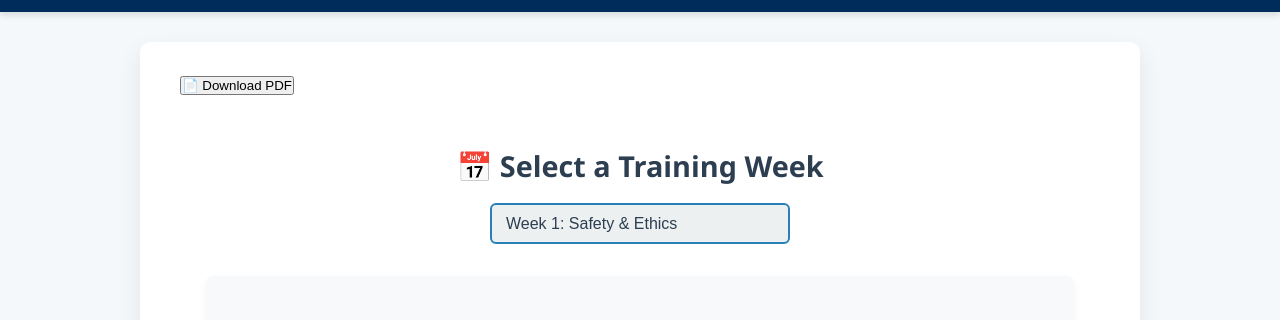
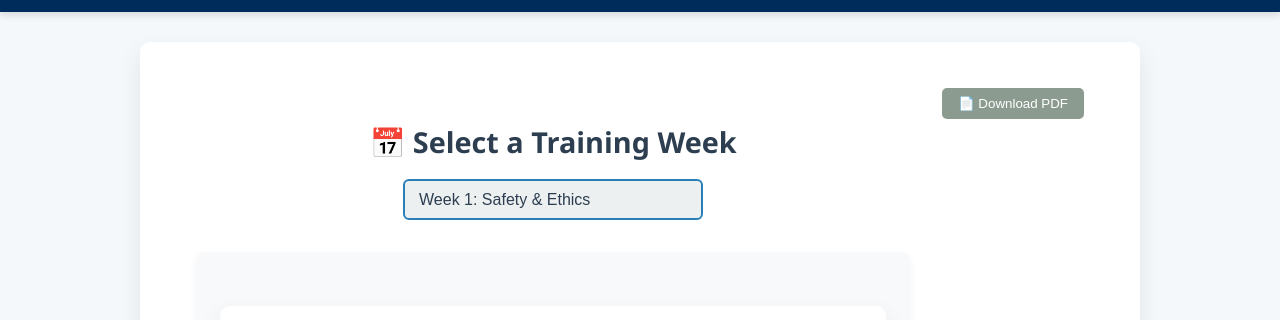
Before and after one commit to skill-assunnah/automotive-course, a plain HTML site: page daily-module.html in a window 1280 px wide. Shown: the part 54-374 px from the top of the page. Drawn offline with Linux system fonts and the light colour scheme.

Commit message:
Update daily-module.html

```diff
--- a/daily-module.html
+++ b/daily-module.html
@@ -34,7 +34,9 @@
 
   <!-- Main Content Area -->
   <main>
-    <button id="download-pdf-btn">📄 Download PDF</button>
+    <button id="download-pdf-btn" style="float: right; margin: 1rem; padding: 0.5rem 1rem; background-color: #8c9b90; color: white; border: none; border-radius: 5px; cursor: pointer;">
+  📄 Download PDF
+</button>
     <!-- Week Selector with Polished Styling -->
 <style>
   .week-dropdown-container {
```
